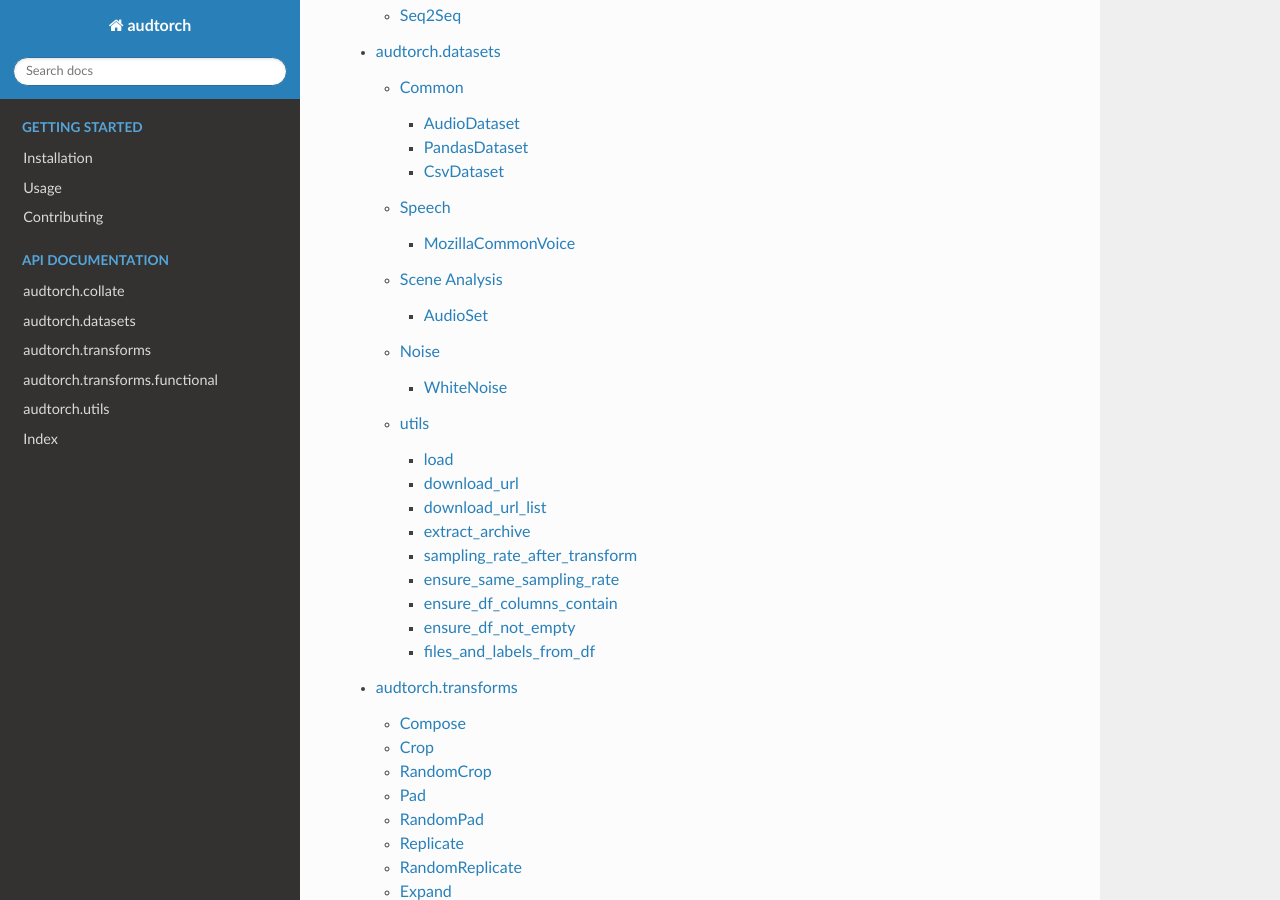
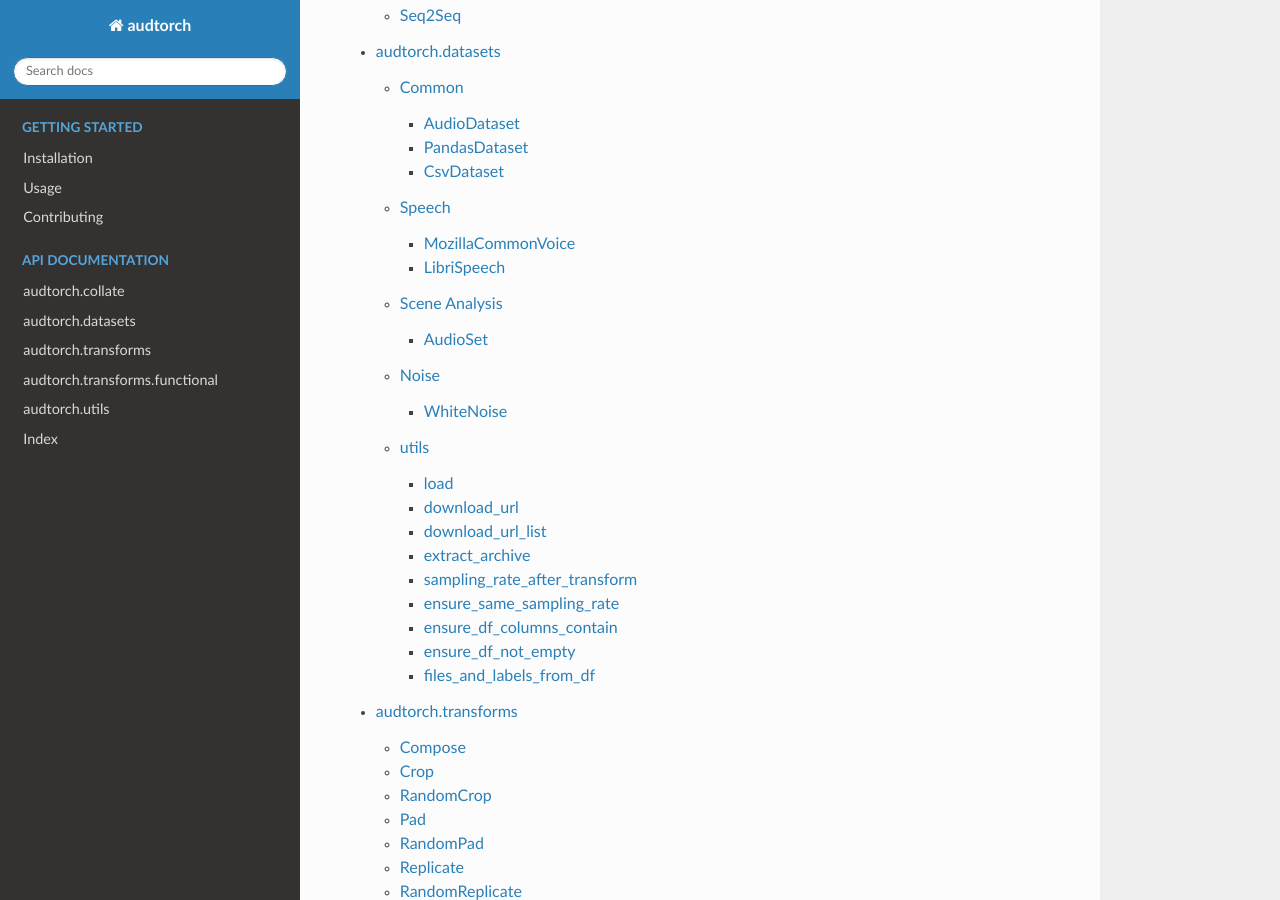
Before and after one commit to audeering/audtorch, a Sphinx documentation site: the page built from docs/index.rst, in a window 1280 px wide and 900 px high, scrolled down 804 px. Built offline with Sphinx 7.4.7 and the Read the Docs theme 2.0.0, drawn with Linux system fonts in a browser that asks for light colours; formulas are drawn with MathJax 3.

Commit message:
add LibriSpeech to docs

```diff
--- a/docs/api-datasets.rst
+++ b/docs/api-datasets.rst
@@ -38,6 +38,13 @@
 ~~~~~~~~~~~~~~~~~~
 
 .. autoclass:: MozillaCommonVoice
+    :members:
+
+
+LibriSpeech
+~~~~~~~~~~~
+
+.. autoclass:: LibriSpeech
     :members:
 
 
```
